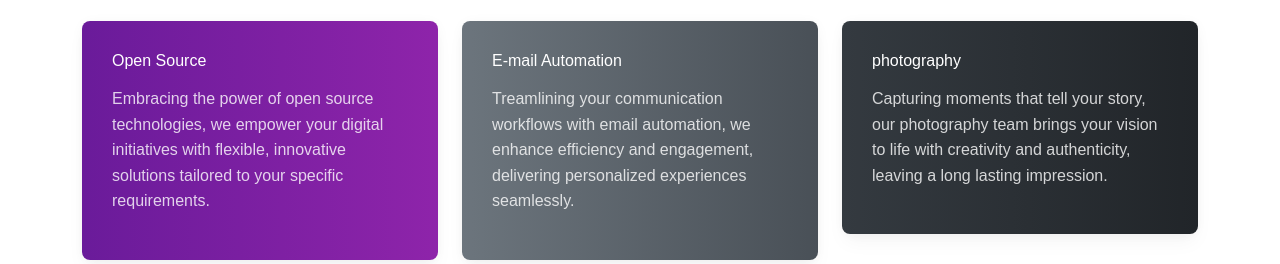
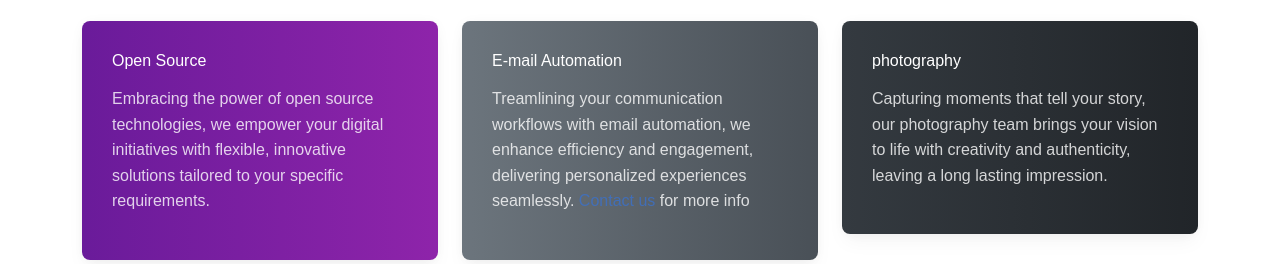
Before and after one commit to southsidecode/southsidecode, a website: page index.html in a window 1280 px wide. Shown: the part 2500-2764 px from the top of the page. Drawn offline with nearby package versions, Linux system fonts and the light colour scheme.

Commit message:
modified:   index.html

```diff
--- a/index.html
+++ b/index.html
@@ -247,7 +247,7 @@
                             <div class="card border-0 bg-secondary-gradiant text-white mb-4">
                                 <div class="card-body">
                                     <h6 class="font-weight-medium text-white">E-mail Automation</h6>
-                                    <p class="mt-3">Treamlining your communication workflows with email automation, we enhance efficiency and engagement, delivering personalized experiences seamlessly.
+                                    <p class="mt-3">Treamlining your communication workflows with email automation, we enhance efficiency and engagement, delivering personalized experiences seamlessly. <a href="contact.html">Contact us</a> for more info
 
                                     </p>
                                 </div>
```
